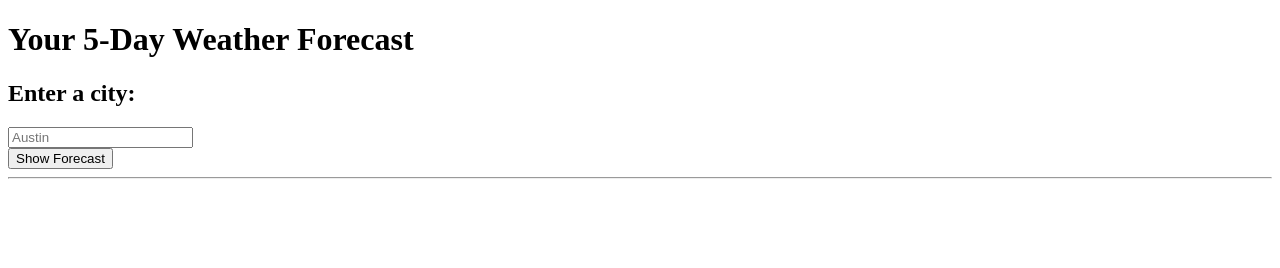
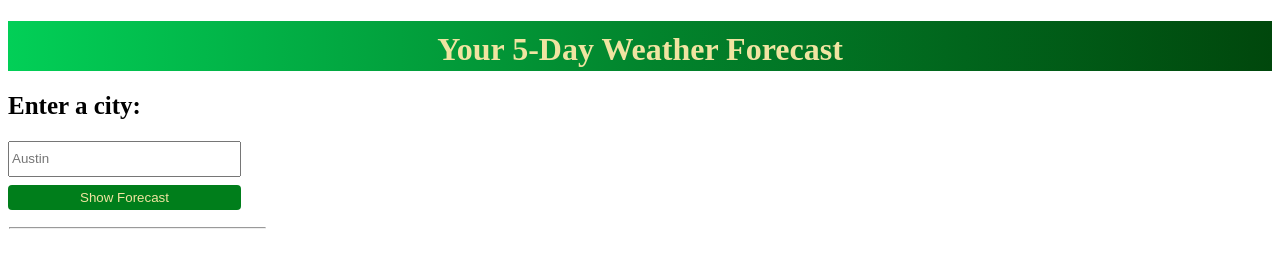
Before and after one commit to g-barrett/Weather-App, a plain HTML site: page index.html in a window 1280 px wide. Drawn offline with Linux system fonts and the light colour scheme.

Commit message:
css styles, light adjustment html, todo's in js

```diff
--- a/assets/css/style.css
+++ b/assets/css/style.css
@@ -0,0 +1,69 @@
+.header {
+    background-color: rgb(1, 66, 20);
+    background-image: linear-gradient(to right, #02cf57, #02852d, #00470c);
+    height: 50px;
+}
+
+.header-text {
+    color: rgb(240, 228, 161);
+    text-align: center;
+    padding-top: 10px;
+}
+
+.bold {
+    font-weight: bold;
+    font-size: 25px;
+}
+
+.form-input {
+    width: 225px;
+    height: 30px;
+}
+
+.btn {
+    width: 233px;
+    height: 25px;
+    color: rgb(240, 228, 161);
+    background-color: #007e1b;
+    border: none;
+    border-radius: 4px;
+}
+
+.btn-div {
+    float: left;
+    padding-top: 8px;
+}
+
+.btn:active {
+    background-color: #03df33;
+    transform: translateY(4px);
+}
+
+hr {
+    margin-top: 50px;
+    width: 255px;
+    margin-left: 1px;
+}
+
+h3 {
+    margin-top: -5px;
+    font-size: 25px;
+}
+
+.card {
+    background-color: lightgray;
+    padding: 10px;
+    margin: 10px;
+    border-radius: 5px;
+    display: inline-block;
+}
+
+#past-search {
+    background-color: lightgray;
+    border-radius: 5px;
+    margin-top: 20px;
+}
+
+#card-container {
+    text-align: center;
+}
--- a/assets/js/script.js
+++ b/assets/js/script.js
@@ -1,6 +1,9 @@
 const APIKey = '607f916d5e35cb2ff44c2fc0e4c26499';
-const baseURL = 'https://api.openweathermap.org/data/2.5/forecast'
+const baseURL = 'https://api.openweathermap.org/data/2.5/forecast';
+// format for url queries: ?lat={lat}&lon={lon}&appid={API key}
 
+//TODO: Make request to API to get information based on city input
 
+//TODO: Save searches to localStorage
 
-// format for url queries: ?lat={lat}&lon={lon}&appid={API key}
+//TODO: Render weather cards with 5 day forecast
--- a/index.html
+++ b/index.html
@@ -7,15 +7,15 @@
     <title>Weather Forecast</title>
 </head>
 <body>
-    <header class="">
-        <h1 class="">Your 5-Day Weather Forecast</h1>
+    <header class="header">
+        <h1 class="header-text">Your 5-Day Weather Forecast</h1>
     </header>
-    <h2 class="">Enter a city:</h2>
-    <form id="search-form" class="">
-        <input id="search-input" class="" type="text" placeholder="Austin">
+    <h2 class="bold">Enter a city:</h2>
+    <form id="search-form" class="form">
+        <input id="search-input" class="form-input" type="text" placeholder="Austin">
     </form>
-    <div class="">
-        <button id="submit-btn" class="">Show Forecast</button>
+    <div class="btn-div">
+        <button id="submit-btn" class="btn">Show Forecast</button>
     </div>
     <hr />
     <p id="past-search"></p>
```
